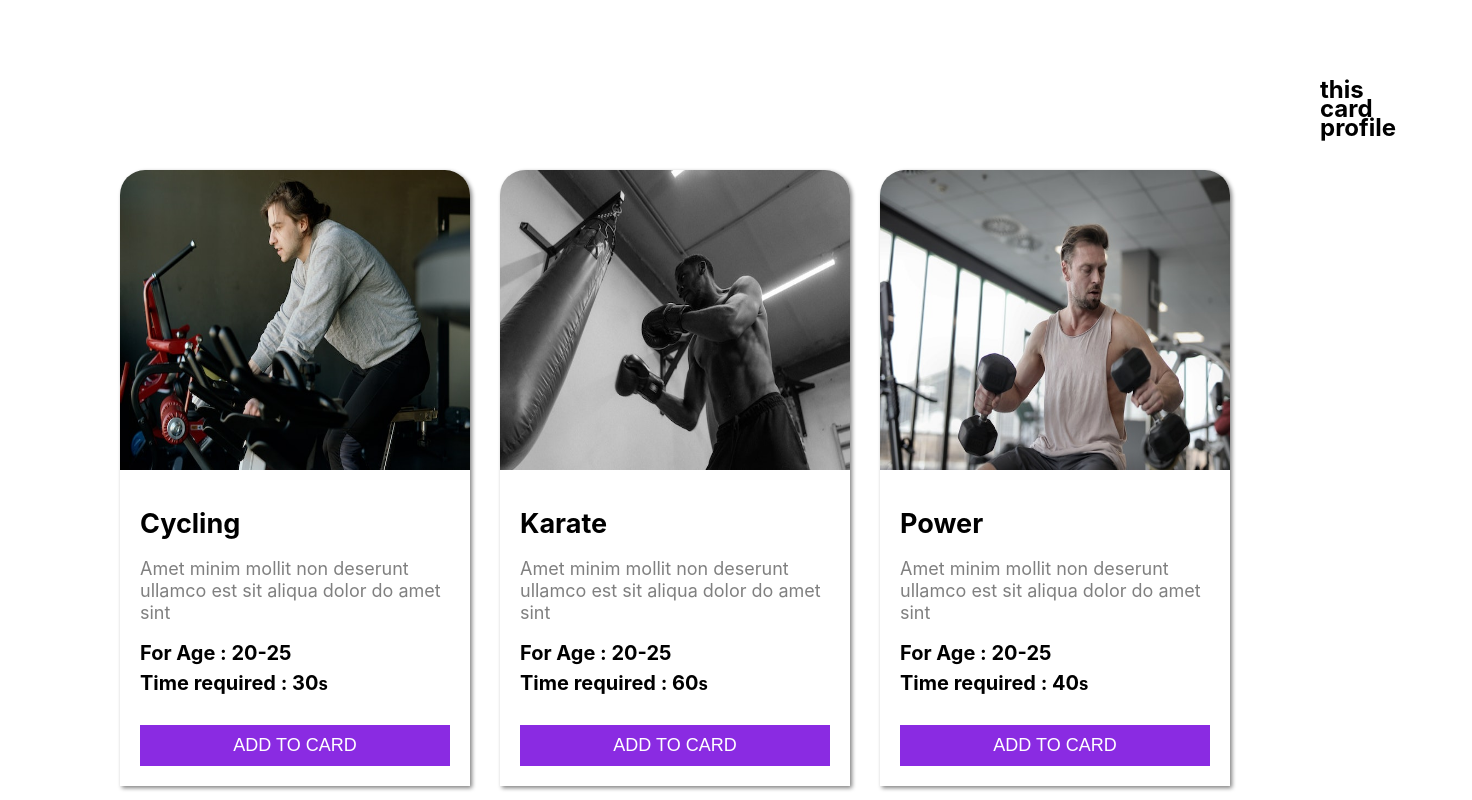
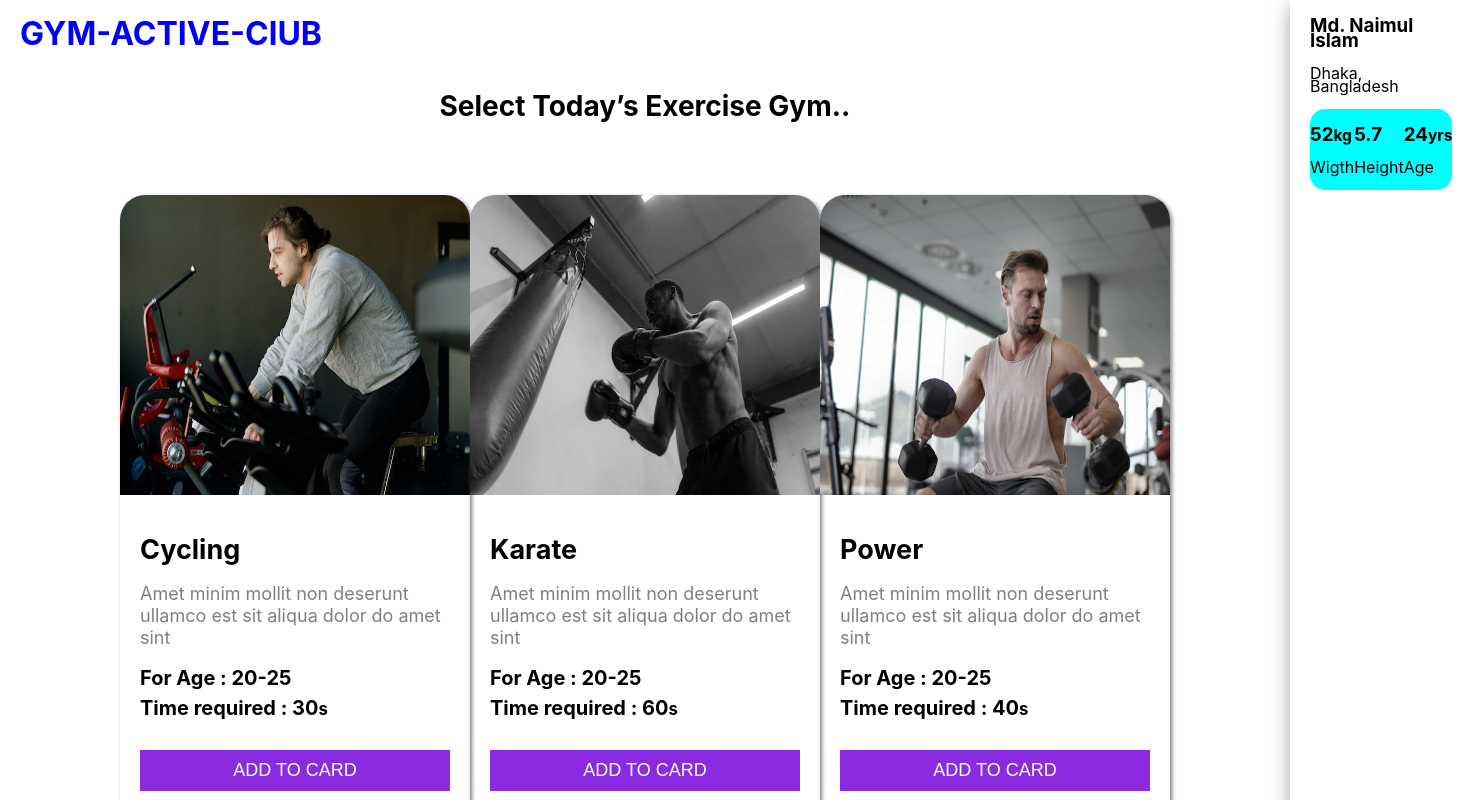
Before and after one commit to Naimcoder/Assignment-08, a React (Create React App) app: page / in a window 1280 px wide. Shown: the top 800 px of the page, 1472 px wide, since content can reach past the window. Built offline with nearby package versions, Linux system fonts and the light colour scheme.

Commit message:
added card info

```diff
--- a/src/App.js
+++ b/src/App.js
@@ -5,7 +5,8 @@ import Home from './Components/Home/Home';
 function App() {
   return (
     <div>
-           <Home></Home>
+      <Home></Home>
+
     </div>
   );
 }
--- /dev/null
+++ b/src/Components/CardInfo/CardInfo.css
@@ -0,0 +1,12 @@
+.card-profile{
+     display: flex;
+     justify-content: center;
+     align-items: center;
+}
+.inbio{
+     background-color: aqua;
+     border-radius: 15px;
+     display: flex;
+     justify-content: space-evenly;
+     align-items: center;
+}
--- /dev/null
+++ b/src/Components/CardInfo/CardInfo.js
@@ -0,0 +1,36 @@
+import React from 'react';
+import './CardInfo.css'
+const CardInfo = () => {
+     return (
+          <div>
+               <div className='card-profile'>
+                    <div className='card-img'>
+                           <img src="" alt="" />
+                    </div>
+
+                    <div className='card-name'>
+                        <h3>Md. Naimul Islam</h3>
+                        <p>Dhaka, Bangladesh</p>
+                    </div>
+
+               </div>
+               <div className='inbio'>
+                    <div className='wigth'>
+                         <h3>52<small>kg</small></h3>
+                         <p>Wigth</p>
+                    </div>
+                    <div className='height'>
+                      <h3>5.7</h3>
+                         <p>Height</p>
+                    </div>
+                    <div className='age'>
+                         <h3>24<small>yrs</small></h3>
+                         <p>Age</p>
+                    </div>
+
+               </div>
+          </div>
+     );
+};
+
+export default CardInfo;
--- a/src/Components/Cards/Cards.css
+++ b/src/Components/Cards/Cards.css
@@ -1,6 +1,11 @@
 .card-container{
      display: grid;
-     grid-template-columns: repeat(3,1fr);
-     grid-gap: 30px;
-     margin: 60px 60px;
+     grid-template-columns: repeat(3,2fr);
+     margin: 0px 120px;
 }
+.title-head{
+     padding-top: 20px;
+     text-align: center;
+     font-size: 28px;
+     text-transform: capitalize;
+}
--- a/src/Components/Cards/Cards.js
+++ b/src/Components/Cards/Cards.js
@@ -3,12 +3,12 @@ import SingleCard from '../SingleCard/SingleCard';
 import "./Cards.css"
 
 const Cards = ({card}) => {
-     console.log(card)
      return (
-          <div className='cards-container'>
-               {/* <div>
-                  <h1 className='logo'>GYM-ACTIVE-ClUB</h1>
-               </div> */}
+          <div>
+               <div style={{color:'blue',margin:"10px 20px"}}>
+                    <h1 className='logo'>GYM-ACTIVE-ClUB</h1>
+               </div>
+                <h3 className='title-head'>Select today’s exercise Gym..</h3>
                <div className='card-container'>
                {
                  card.map(Cd=><SingleCard SingleCard={Cd}></SingleCard>)
--- a/src/Components/Home/Home.css
+++ b/src/Components/Home/Home.css
@@ -0,0 +1,9 @@
+.cards-container{
+     display: grid;
+     grid-template-columns: 4fr 1fr;
+}
+.card_profile{
+    padding: 0px 20px;
+    background-color: #fff;
+    box-shadow: 3px 7px 20px gray;
+}
--- a/src/Components/Home/Home.js
+++ b/src/Components/Home/Home.js
@@ -1,7 +1,8 @@
 import React, { useEffect, useState } from 'react';
+import CardInfo from '../CardInfo/CardInfo';
 import Cards from '../Cards/Cards';
+import './Home.css';
 
-import './Home.css'
 const Home = () => {
 
      const [card, setCard] = useState([])
@@ -12,13 +13,13 @@ const Home = () => {
      },[])
 
      return (
-          <div className='card-container'>
+          <div className='cards-container'>
                <div className="cards_items">
                     <Cards card={card}></Cards>
                </div>
 
                <div className="card_profile">
-                    <h2>this card profile</h2>
+                   <CardInfo></CardInfo>
               </div>
           </div>
      );
--- a/src/Components/SingleCard/SingleCard.js
+++ b/src/Components/SingleCard/SingleCard.js
@@ -10,7 +10,7 @@ console.log(props)
                <div className="card-info">
                     <h2>{title}</h2>
                     <p>Amet minim mollit non deserunt
-            ullamco est sit aliqua dolor do
+                     ullamco est sit aliqua dolor do
                    amet sint</p>
                     <h4>For Age :   {age}</h4>
                     <h4>Time required :   {time}<span><small>s</small></span></h4>
```
